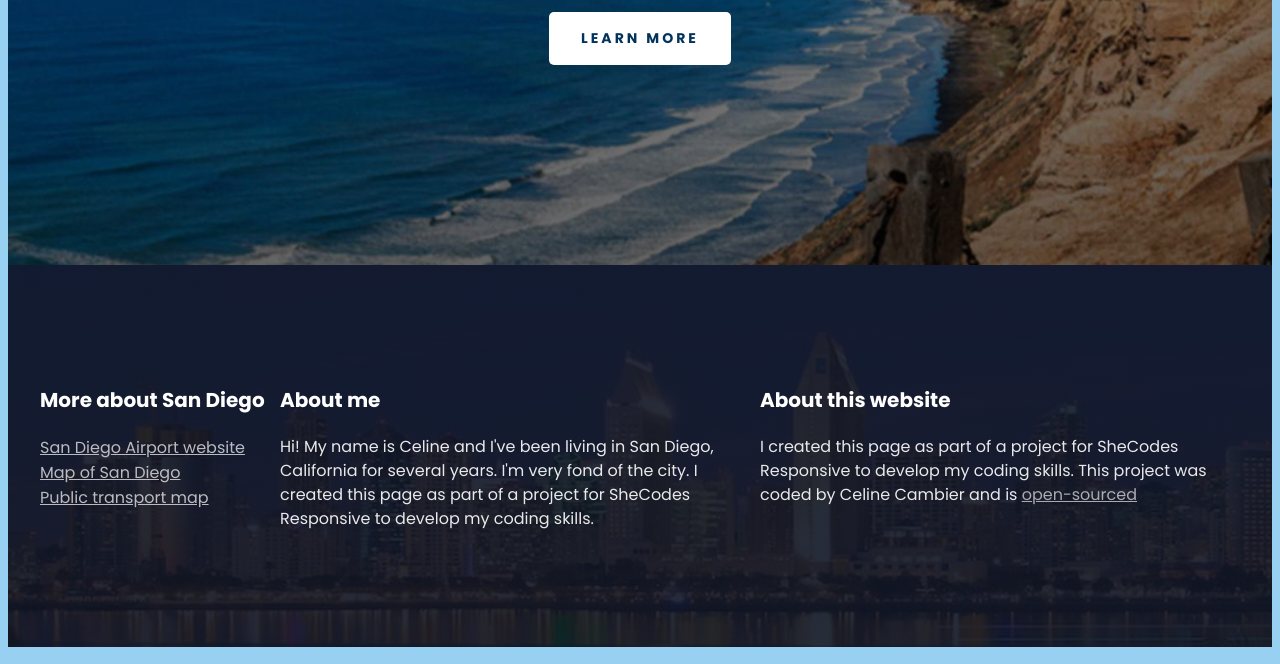
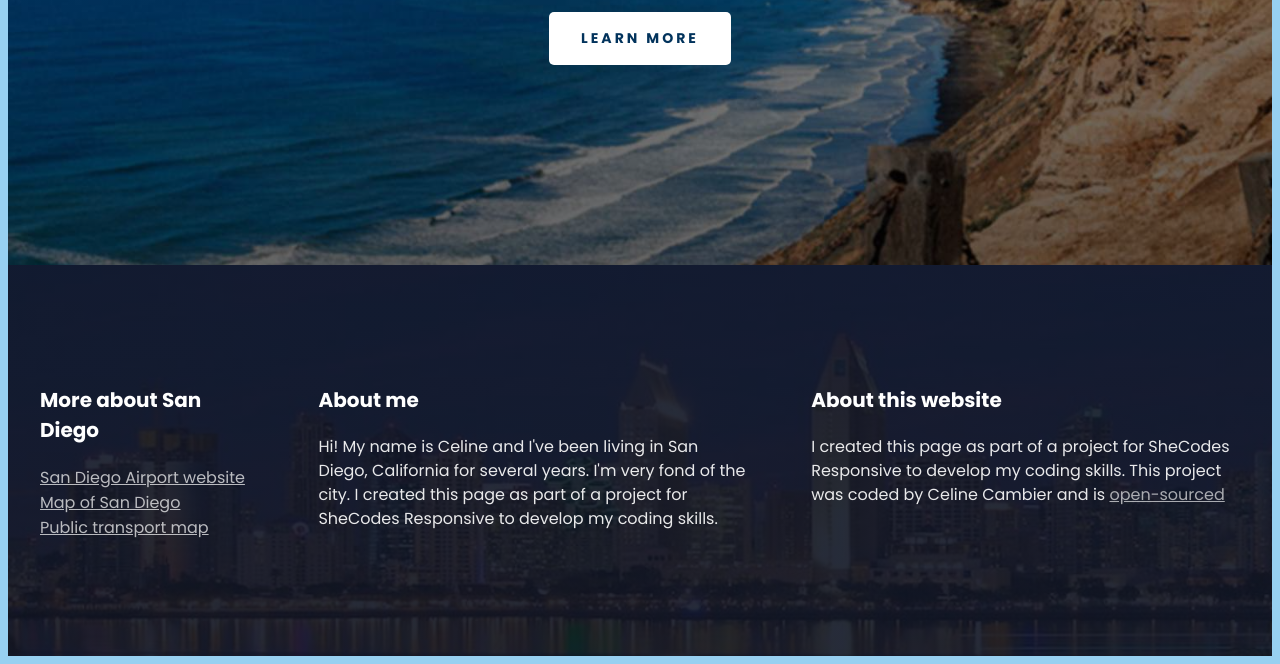
Before and after one commit to CelineCambier/San-Diego-travel-project, a plain HTML site: page index.html in a window 1280 px wide. Shown: the part 404-1068 px from the top of the page. Drawn offline with Linux system fonts and the light colour scheme.

Commit message:
Used gap instead of margin

```diff
--- a/src/styles.css
+++ b/src/styles.css
@@ -11,6 +11,7 @@ body {
 .grid {
     display: grid;
     grid-template-columns: 1fr 2fr 2fr;
+    gap: 64px;
 }
 
 section {
@@ -83,7 +84,6 @@ footer p {
     font-weight: 400;
     font-size: 16px;
     opacity: 0.9;
-    margin-right: 20px;
     line-height: 24px;
 }
 
```
